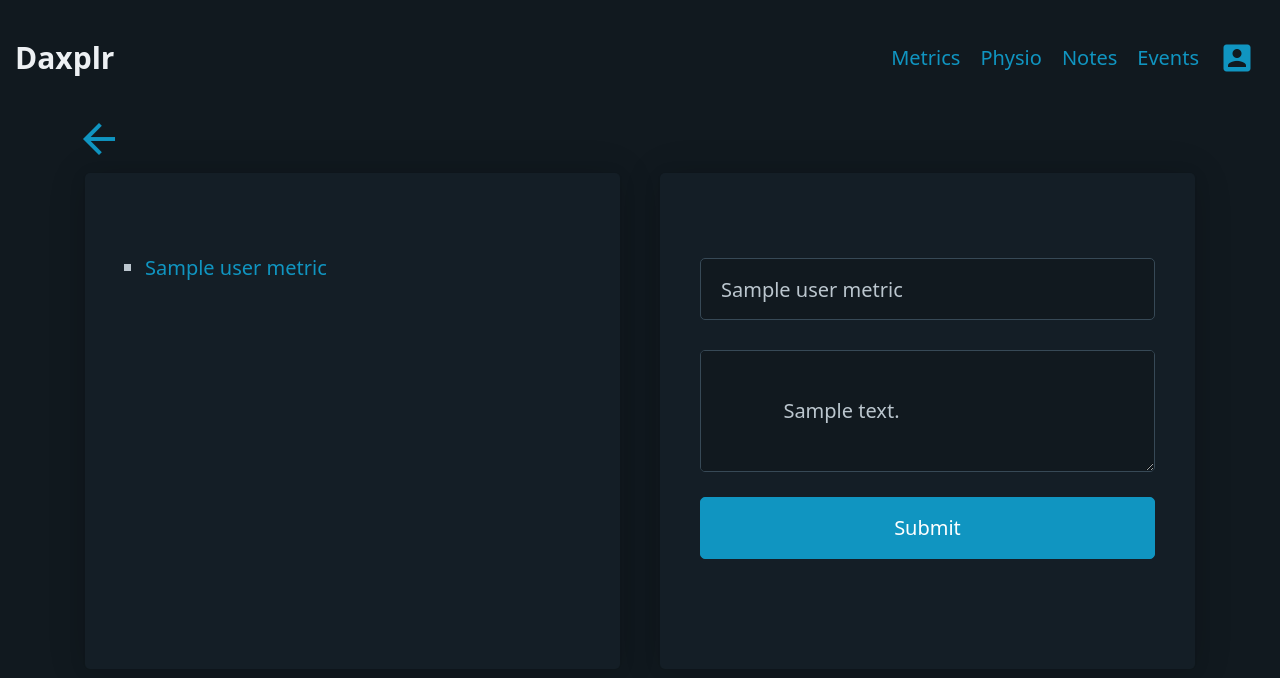
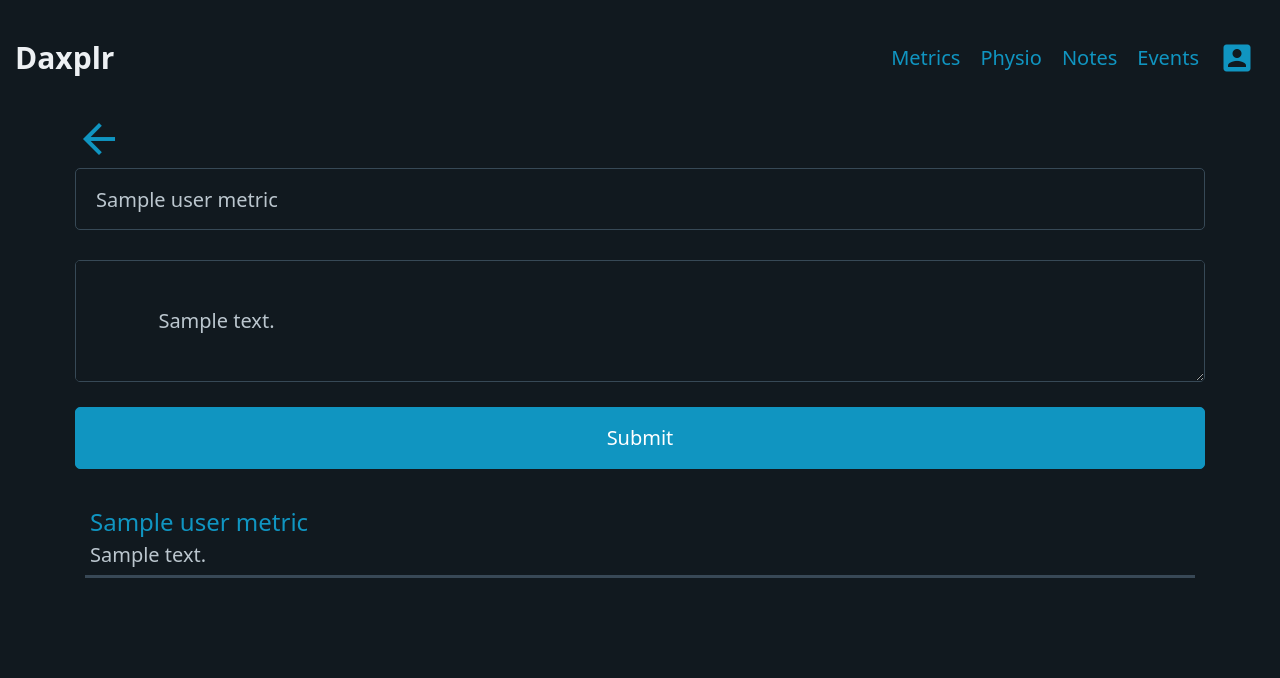
Before and after one commit to apmaros/dataengine, a Flask app: template dataengine/server/templates/user_metric/index.html in a window 1280 px wide. Shown: the top 678 px of the page. Run offline with Flask 3, Linux system fonts and the light colour scheme; the template is opened without the code that fills it: most values are stand-ins (such as "Sample title", 1, 10 or a date in 2020); parts of the project's set-up code (start-up, migrations or seed data) failed here and were passed over.

Commit message:
feat: add desc to user metric

```diff
--- a/dataengine/server/static/css/base.css
+++ b/dataengine/server/static/css/base.css
@@ -11,6 +11,7 @@
     --detail-color-dark: #0f2b38;
     --error-color: #740b1d;
     --success-color: #337c36;
+    --font-size-larger: 1.2em;
 }
 
 nav .brand-logo {
@@ -259,3 +260,15 @@ article.announcement .message {
     margin-top: 10px;
     margin-bottom: 20px;
 }
+
+.small-card {
+    padding: 5px;
+    margin: 10px;
+    margin-top: 10px;
+    border-bottom-style: solid;
+    border-bottom-color: #384856;
+}
+
+.small-card .card-head {
+    font-size: var(--font-size-larger);
+}
--- a/dataengine/server/templates/user_metric/index.html
+++ b/dataengine/server/templates/user_metric/index.html
@@ -2,22 +2,17 @@
 
 {% block content %}
     {% include 'back_home_arrow.html' %}
-
-    <div class="grid">
-        <article>
-            {% for user_metric in user_metrics %}
-            <ul>
-                <li>
-                    <a href="{{ url_for('metric.index', user_metric_id=user_metric.id) }}">
-                        {{ user_metric.name }}
-                    </a>
-                </li>
-            </ul>
-            {% endfor %}
-        </article>
-        <article>
-            {% include 'user_metric/new_user_metric_partial.html' %}
-        </article>
-
-    </div>
+    {% include 'user_metric/new_user_metric_partial.html' %}
+    {% for user_metric in user_metrics %}
+        <div class="small-card">
+            <div class="card-head">
+                <a href="{{ url_for('metric.index', user_metric_id=user_metric.id) }}">
+                    {{ user_metric.name }}<br>
+                </a>
+            </div>
+            <div class="card-body">
+                {{ user_metric.description }}
+            </div>
+        </div>
+    {% endfor %}
 {% endblock %}
```
